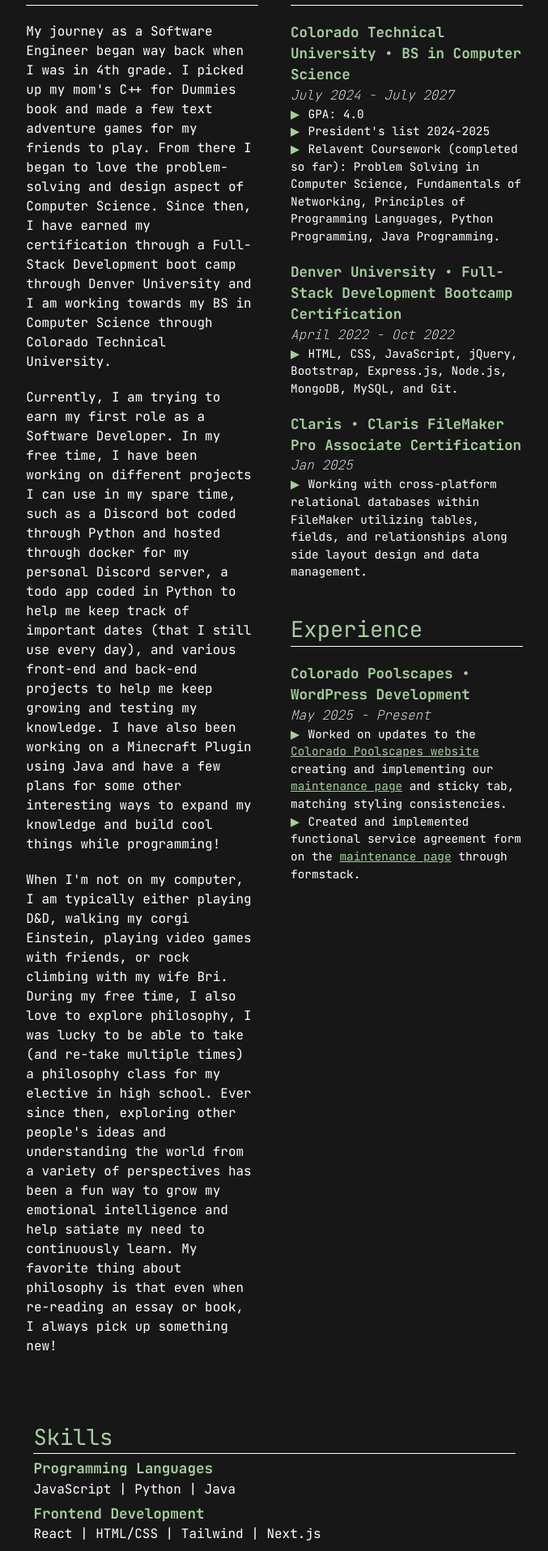
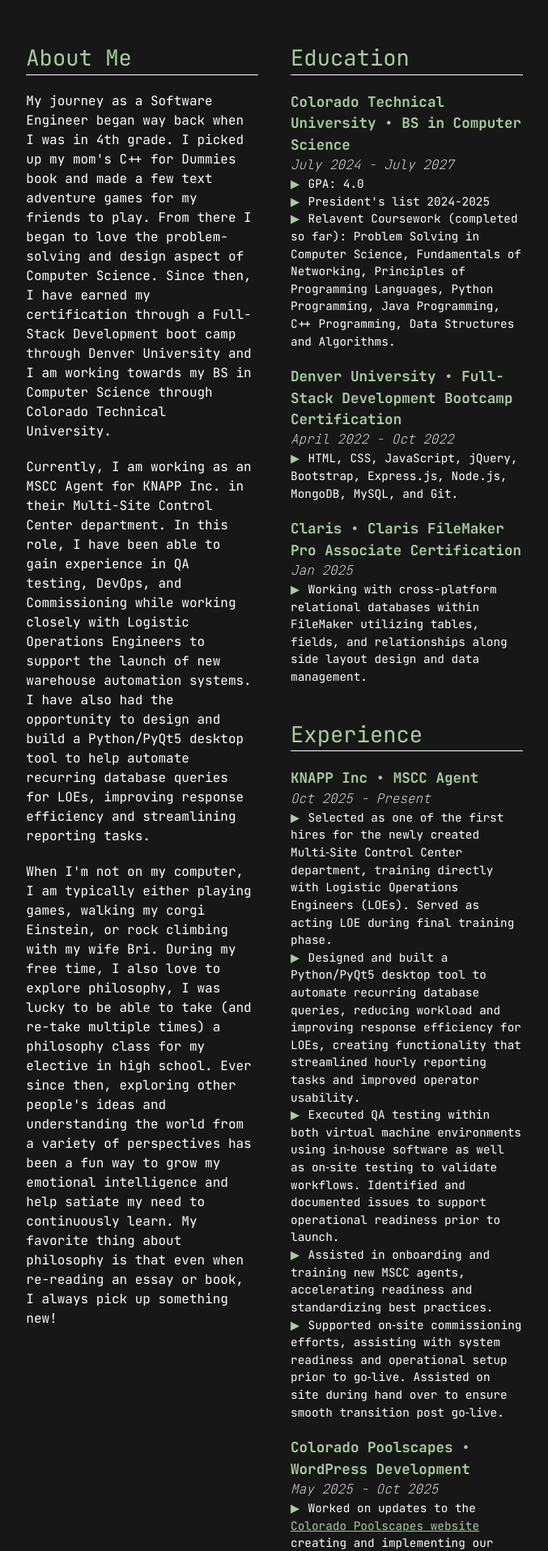
Before and after one commit to noellerjd/Portfolio-Site, a Next.js app: page / in a window 1280 px wide. Shown: the part 880-2796 px from the top of the page at 81% size, without its empty margins (301-978 px from the left). Built offline with nearby package versions, Linux system fonts and the light colour scheme.

Commit message:
updated projects and experience

```diff
--- a/src/app/page.js
+++ b/src/app/page.js
@@ -39,10 +39,11 @@ export default function Home() {
               <div>
                 <p className="dev-description">
                   I&apos;m a college student studying at Colorado Technical
-                  University with experience in full-stack development and
-                  software development. I have a passion for continuous learning
-                  and I love the problem solving and creative process of
-                  building applications.
+                  University and currently employed as an MSCC Agent with KNAPP.
+                  I have experience in full-stack web and software development,
+                  Commissioning, QA Testing,and DevOps. I have a passion for
+                  continuous learning and I love the problem solving and
+                  creative process of building applications.
                 </p>
               </div>
               <div className="link-container">
@@ -76,7 +77,7 @@ export default function Home() {
                   <div>
                     <Link
                       target="_blank"
-                      href="/assets/Justin_Noeller_Resume_2025.pdf"
+                      href="/assets/Justin_Noeller_Resume_2026.pdf"
                       className="social-link"
                     >
                       <span>Resume</span>
@@ -103,23 +104,20 @@ export default function Home() {
               Technical University.
             </p>
             <p>
-              Currently, I am trying to earn my first role as a Software
-              Developer. In my free time, I have been working on different
-              projects I can use in my spare time, such as a Discord bot coded
-              through Python and hosted through docker for my personal Discord
-              server, a todo app coded in Python to help me keep track of
-              important dates{" ("}that I still use every day{")"}, and various
-              front-end and back-end projects to help me keep growing and
-              testing my knowledge. I have also been working on a Minecraft
-              Plugin using Java and have a few plans for some other interesting
-              ways to expand my knowledge and build cool things while
-              programming!
+              Currently, I am working as an MSCC Agent for KNAPP Inc. in their
+              Multi-Site Control Center department. In this role, I have been
+              able to gain experience in QA testing, DevOps, and Commissioning
+              while working closely with Logistic Operations Engineers to
+              support the launch of new warehouse automation systems. I have
+              also had the opportunity to design and build a Python/PyQt5
+              desktop tool to help automate recurring database queries for LOEs,
+              improving response efficiency and streamlining reporting tasks.
             </p>
             <p>
               When I&apos;m not on my computer, I am typically either playing
-              D&D, walking my corgi Einstein, playing video games with friends,
-              or rock climbing with my wife Bri. During my free time, I also
-              love to explore philosophy, I was lucky to be able to take{" ("}
+              games, walking my corgi Einstein, or rock climbing with my wife
+              Bri. During my free time, I also love to explore philosophy, I was
+              lucky to be able to take{" ("}
               and re-take multiple times{")"} a philosophy class for my elective
               in high school. Ever since then, exploring other people&apos;s
               ideas and understanding the world from a variety of perspectives
@@ -144,7 +142,7 @@ export default function Home() {
                   Relavent Coursework {"("}completed so far{")"}: Problem
                   Solving in Computer Science, Fundamentals of Networking,
                   Principles of Programming Languages, Python Programming, Java
-                  Programming.
+                  Programming, C++ Programming, Data Structures and Algorithms.
                 </li>
               </ul>
               <h1 className="edu-title">
@@ -175,10 +173,43 @@ export default function Home() {
                 Experience
               </h1>
               <hr />
+              <h1 className="edu-title">KNAPP Inc • MSCC Agent</h1>
+              <h2 className="edu-subtitle"> Oct 2025 - Present</h2>
+              <ul className="edu-description">
+                <li>
+                  Selected as one of the first hires for the newly created
+                  Multi‑Site Control Center department, training directly with
+                  Logistic Operations Engineers (LOEs). Served as acting LOE
+                  during final training phase.
+                </li>
+                <li>
+                  Designed and built a Python/PyQt5 desktop tool to automate
+                  recurring database queries, reducing workload and improving
+                  response efficiency for LOEs, creating functionality that
+                  streamlined hourly reporting tasks and improved operator
+                  usability.
+                </li>
+                <li>
+                  Executed QA testing within both virtual machine environments
+                  using in‑house software as well as on‑site testing to validate
+                  workflows. Identified and documented issues to support
+                  operational readiness prior to launch.
+                </li>
+                <li>
+                  Assisted in onboarding and training new MSCC agents,
+                  accelerating readiness and standardizing best practices.
+                </li>
+                <li>
+                  Supported on‑site commissioning efforts, assisting with system
+                  readiness and operational setup prior to go‑live. Assisted on
+                  site during hand over to ensure smooth transition post
+                  go‑live.
+                </li>
+              </ul>
               <h1 className="edu-title">
                 Colorado Poolscapes • WordPress Development
               </h1>
-              <h2 className="edu-subtitle">May 2025 - Present</h2>
+              <h2 className="edu-subtitle">May 2025 - Oct 2025</h2>
               <ul className="edu-description">
                 <li>
                   Worked on updates to the{" "}
@@ -218,7 +249,7 @@ export default function Home() {
             <div className="skills-detail">
               <div>
                 <h1 className="skills-title">Programming Languages</h1>
-                <span>JavaScript | Python | Java</span>
+                <span>JavaScript | Python | Java | C++</span>
               </div>
               <div>
                 <h1 className="skills-title">Frontend Development</h1>
@@ -230,11 +261,11 @@ export default function Home() {
               </div>
               <div>
                 <h1 className="skills-title">Databases</h1>
-                <span>MongoDB | MySQL | SQLite</span>
+                <span>MongoDB | MySQL | SQLite | Oracle SQL</span>
               </div>
               <div>
                 <h1 className="skills-title">Data Visualization</h1>
-                <span>chart.js</span>
+                <span>chart.js | PyQt5</span>
               </div>
               <div>
                 <h1 className="skills-title">Cloud</h1>
@@ -244,7 +275,8 @@ export default function Home() {
                 <h1 className="skills-title">Other</h1>
                 <span>
                   Git | RESTful APIs | WordPress | Claris FileMaker | Formstack
-                  | Customer Service | Project Coordination
+                  | Customer Service | Project Coordination | QA Testing |
+                  DevOps
                 </span>
               </div>
             </div>
--- a/src/data/projects.json
+++ b/src/data/projects.json
@@ -1,4 +1,11 @@
 [
+  {
+    "name": "Hourly Update",
+    "link": "/",
+    "short_description": "A Python app that connects to an Oracle database to allow for hourly updates to be displayed visually on a monitor. Designed to capture whatever the user needs and allows them to screenshot the display to share with others.",
+    "description": "This project was done during my training at KNAPP to help my trainers who were previously running multiple queries every hour to get updates on the warehouse. This PyQt5 python app takes in whatever queries the user needs, and displays the results in a visually appealing way on their monitor, allowing for quick screenshots to share with others. The app is designed to be customizable to fit the needs of the user, and was a great way for me to learn both app development and interactions with an Oracle database.",
+    "technologies": ["Python", "PyQt5", "cx_Oracle"]
+  },
   {
     "name": "Online AI Dungeon Master",
     "link": "https://github.com/noellerjd/dnd-project",
```
Also changed, not shown: 1 other file (tests, documents, lock files or other folders).
